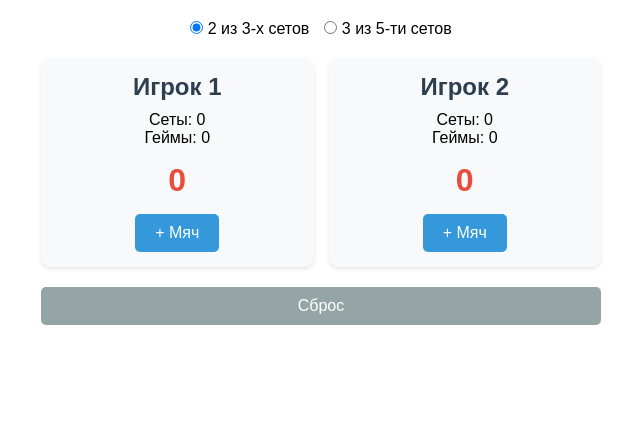
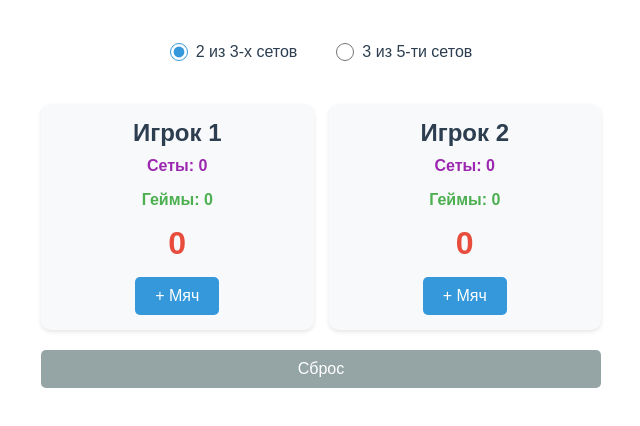
Before and after one commit to OwlyCrowly/testtennis, a plain HTML site: page index.html in a window 1280 px wide. Shown: the whole page, without its empty margins (319-959 px from the left). Drawn offline with Linux system fonts and the light colour scheme.

Commit message:
Add files via upload

```diff
--- a/style.css
+++ b/style.css
@@ -50,6 +50,18 @@
   color: #e74c3c;
 }
 
+.games-won {
+    color: #4CAF50;
+    font-weight: bold;
+    margin-bottom: 1rem;
+}
+
+.sets-won {
+    color: #9C27B0;
+    font-weight: bold;
+    margin-bottom: 1rem;
+}
+
 button {
   background: #3498db;
   color: white;
@@ -82,3 +94,65 @@ button:disabled {
     grid-template-columns: 1fr;
   }
 }
+
+/* Добавляем в style.css */
+.match-settings {
+  background: rgba(255, 255, 255, 0.1);
+  padding: 15px;
+  border-radius: 10px;
+  margin-bottom: 20px;
+}
+
+.match-settings label {
+  display: flex;
+  align-items: center;
+  gap: 8px;
+  color: #2c3e50; /* Цвет для светлой темы */
+  padding: 8px 12px;
+  border-radius: 8px;
+  background: rgba(255, 255, 255, 0.8);
+  transition: all 0.3s;
+}
+
+input[type="radio"] {
+  width: 18px;
+  height: 18px;
+  accent-color: #3498db; /* Цвет активного состояния */
+}
+
+/* Темная тема */
+@media (prefers-color-scheme: dark) {
+  .match-settings {
+    background: rgba(0, 0, 0, 0.2);
+  }
+
+  .match-settings label {
+    color: #ecf0f1;
+    background: rgba(0, 0, 0, 0.3);
+  }
+
+  .player {
+    background: #2c3e50;
+  }
+
+  .player h2 {
+    color: #ecf0f1;
+  }
+}
+
+/* Для Telegram Web App */
+.tg-theme-dark .match-settings label {
+  color: #ecf0f1 !important;
+  background: rgba(0, 0, 0, 0.3) !important;
+}
+
+/* Для лучшей интерактивности */
+.match-settings label:hover {
+  transform: translateY(-2px);
+  box-shadow: 0 3px 6px rgba(0,0,0,0.1);
+}
+
+input[type="radio"]:checked + span {
+  font-weight: bold;
+  color: #3498db;
+}
```
